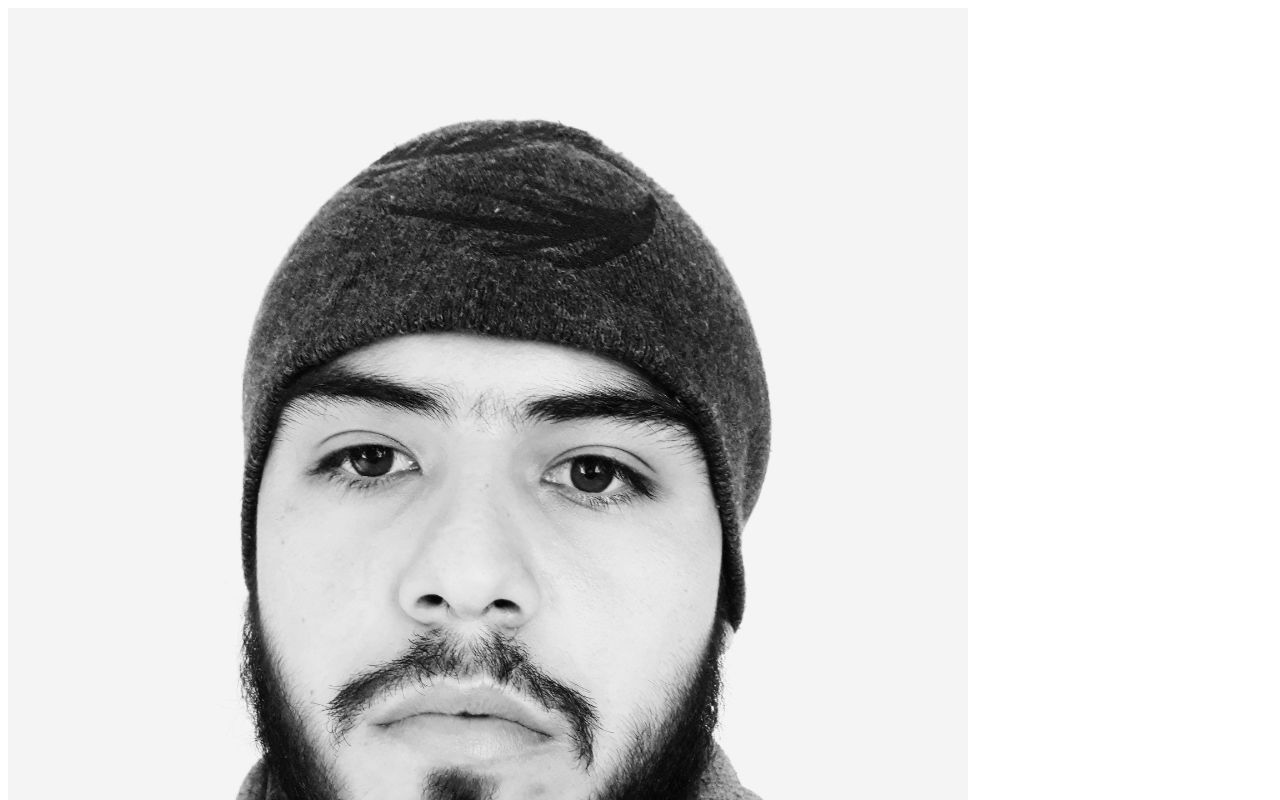
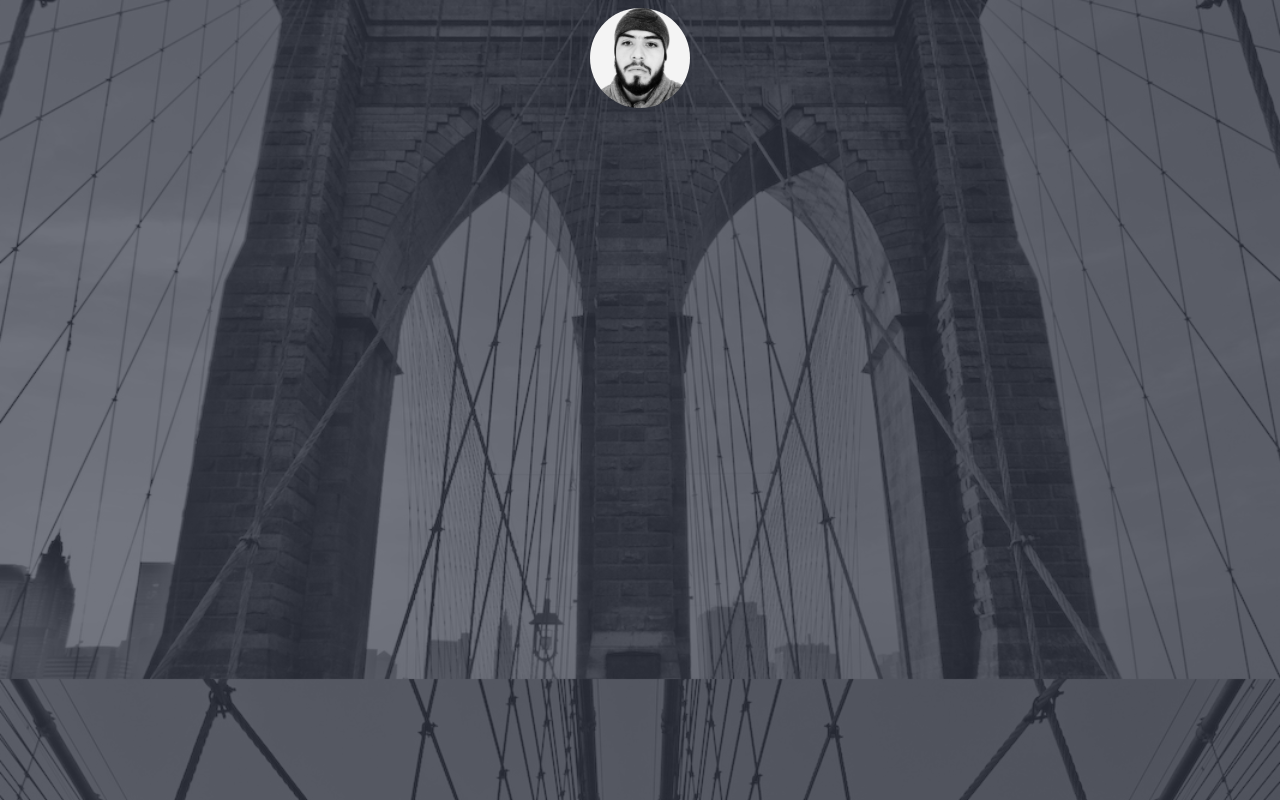
Before and after one commit to AkromAbdaliev/webpage, a plain HTML site: page index.html in a window 1280 px wide. Shown: the top 800 px of the page. Drawn offline with Linux system fonts and the light colour scheme.

Commit message:
New features added

```diff
--- a/index.html
+++ b/index.html
@@ -4,6 +4,7 @@
   <meta charset="UTF-8">
   <meta name="viewport" content="width=device-width, initial-scale=1.0">
   <title>Akrom Abdaliev</title>
+  <link rel="stylesheet" href="styles/style.css">
 </head>
 <body>
   <img src="images/profile.jpg" alt="profile image">
--- a/styles/style.css
+++ b/styles/style.css
@@ -0,0 +1,14 @@
+body{
+  text-align: center;
+  background: url("/webpage/images/bg.png");
+  background-size: cover;
+  background-position: center;
+  color: white;
+  font-family: Arial, Helvetica, sans-serif;
+}
+img{
+  object-fit: cover;
+  height: 100px;
+  width: 100px;
+  border-radius: 50px;
+}
```
